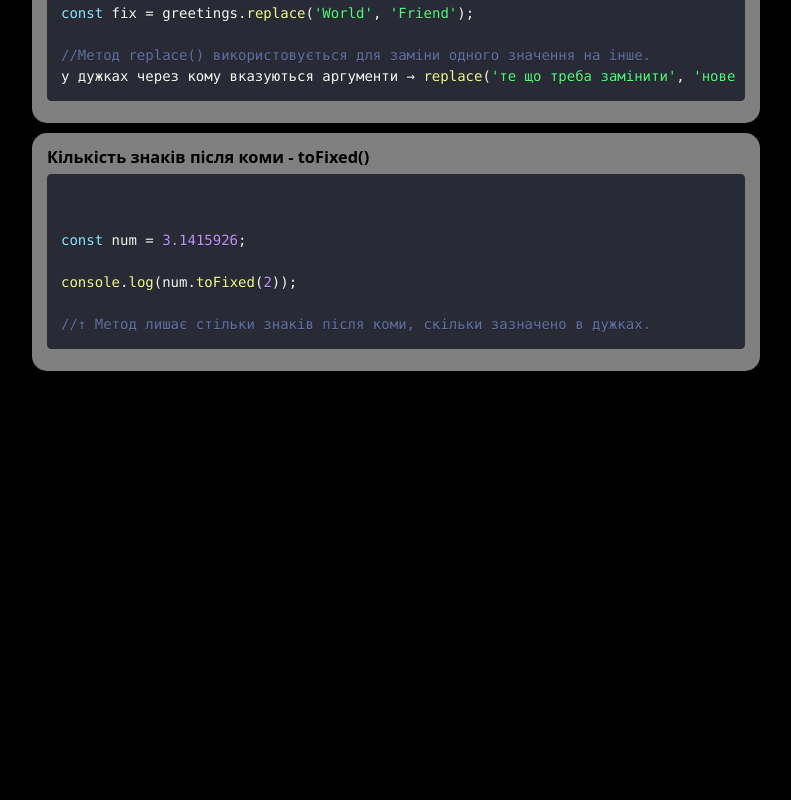
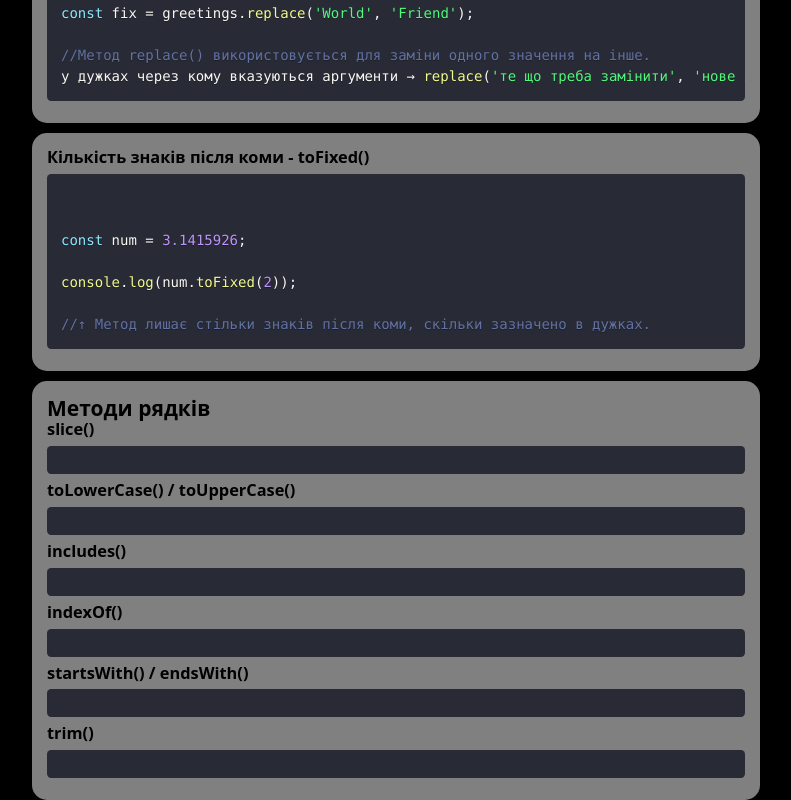
Before and after one commit to Elijah-Vakulenko/web-dev-training, a React (Vite) app: page /methods in a window 1280 px wide. Shown: the part 1483-2283 px from the top of the page, without its empty margins (244-1035 px from the left). Before the commit the page ends 1854 px from the top, so only its background shows below. Built offline with nearby package versions, Linux system fonts and the light colour scheme.

Commit message:
Update Methods.tsx

```diff
--- a/src/pages/Methods/Methods.tsx
+++ b/src/pages/Methods/Methods.tsx
@@ -66,6 +66,20 @@ console.log(num.toFixed(2));
 
 //↑ Метод лишає стільки знаків після коми, скільки зазначено в дужках.`
 
+
+const slice = ``
+const lowerUpper = ``
+const includes = ``
+const startsEnds = ``
+const indOf = ``
+const trim = ``
+
+
+
+
+
+
+
 const Methods: React.FC = () => {
 
 
@@ -98,6 +112,22 @@ const Methods: React.FC = () => {
           <h3>Кількість знаків після коми - toFixed()</h3>
           <SyntaxHighlighter language="jsx" style={dracula}>{fix}</SyntaxHighlighter>
         </div>
+
+        <div className='input'>
+          <h2>Методи рядків</h2>
+          <h3>slice()</h3>
+          <SyntaxHighlighter language="jsx" style={dracula}>{slice}</SyntaxHighlighter>
+          <h3>toLowerCase() / toUpperCase()</h3>
+          <SyntaxHighlighter language="jsx" style={dracula}>{lowerUpper}</SyntaxHighlighter>
+          <h3>includes()</h3>
+          <SyntaxHighlighter language="jsx" style={dracula}>{includes}</SyntaxHighlighter>
+          <h3>indexOf()</h3>
+          <SyntaxHighlighter language="jsx" style={dracula}>{indOf}</SyntaxHighlighter>
+          <h3>startsWith() / endsWith()</h3>
+          <SyntaxHighlighter language="jsx" style={dracula}>{startsEnds}</SyntaxHighlighter>
+          <h3>trim()</h3>
+          <SyntaxHighlighter language="jsx" style={dracula}>{trim}</SyntaxHighlighter>
+        </div>
      </div>
 
 
```
